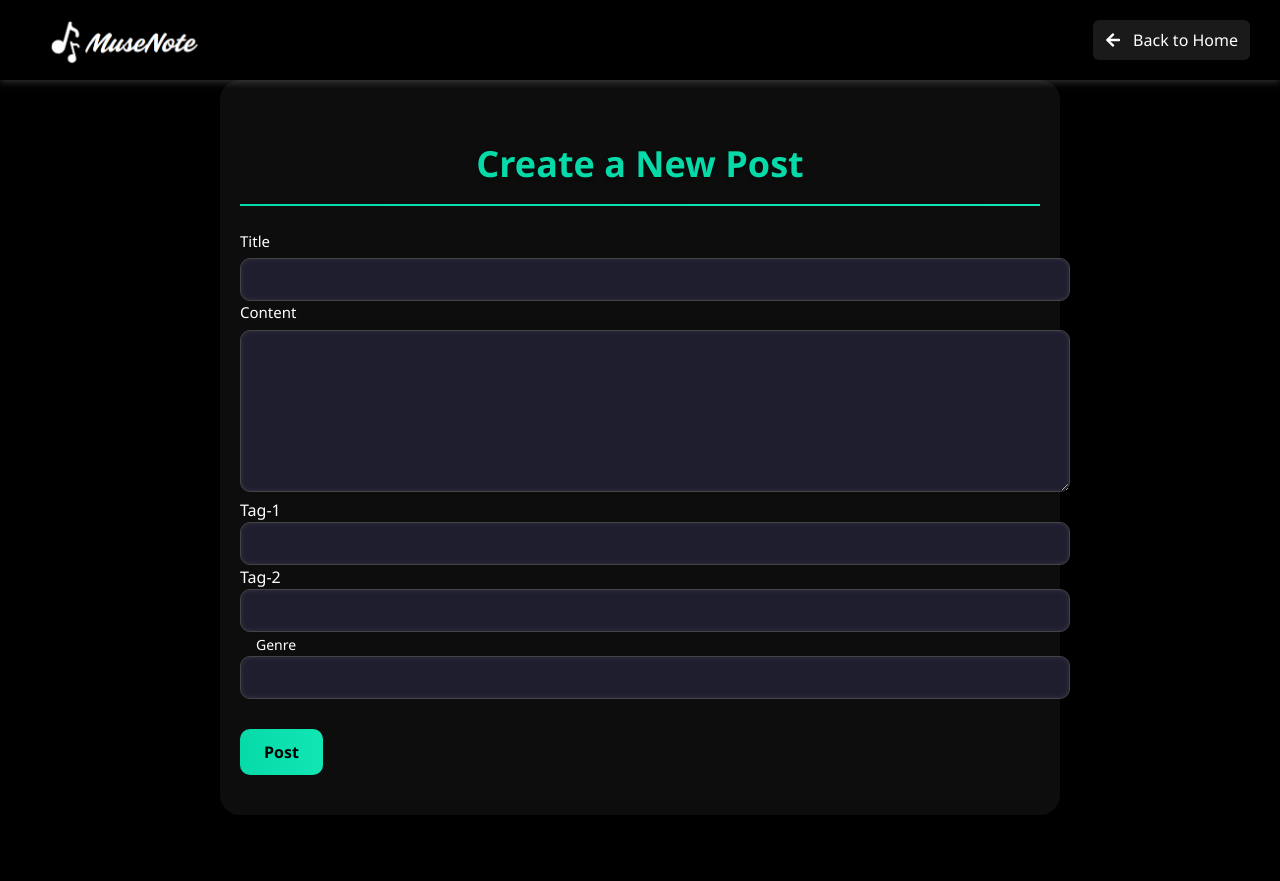
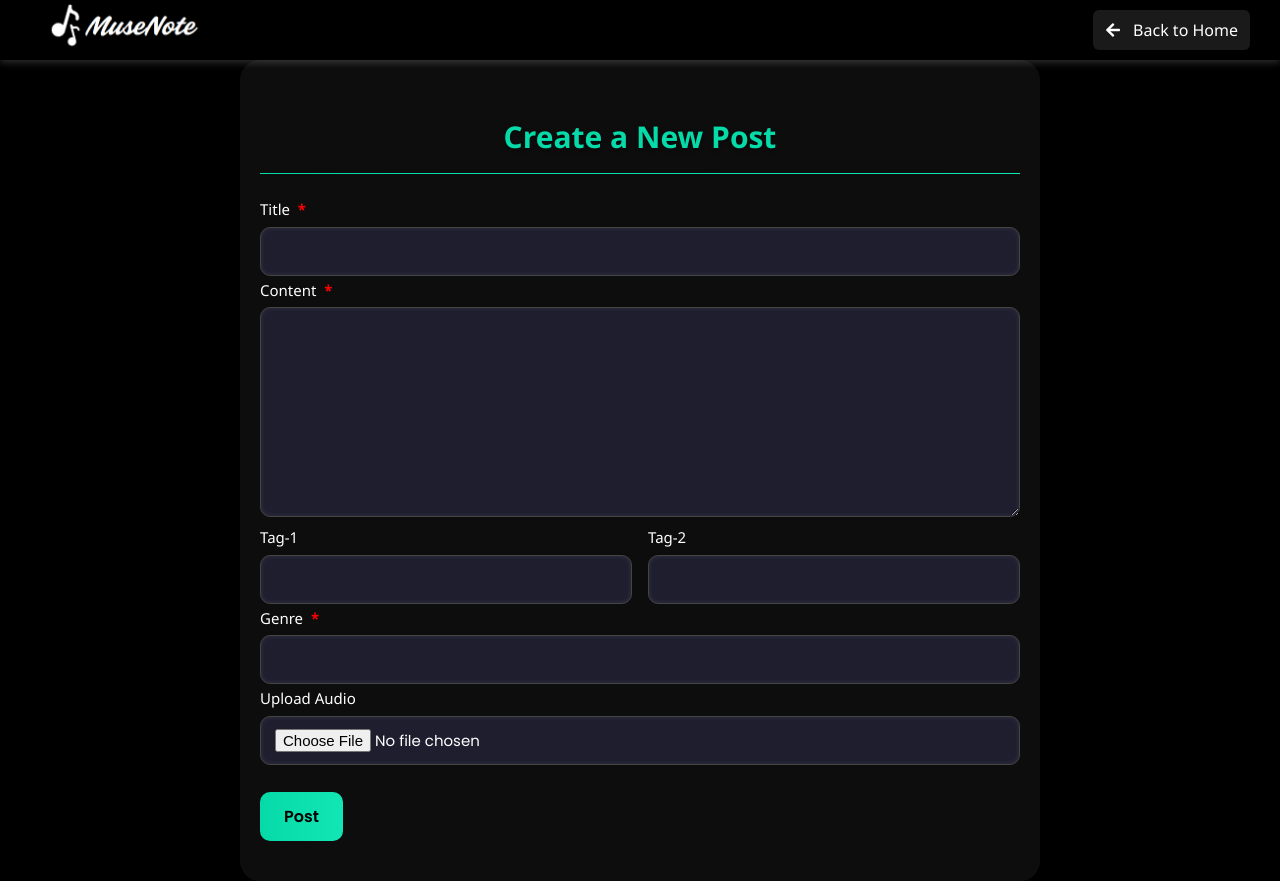
Before and after one commit to vaishke/MuseNote-Frontend, a React (Vite) app in the folder musenote/: page /create in a window 1280 px wide. Before the commit the page ends 815 px from the top, so only its background shows below. Built offline with nearby package versions, Linux system fonts and the light colour scheme; sample sign-in values are in the browser's storage; a web font is replaced by a local one.

Commit message:
added audio in postcreate page

```diff
--- a/musenote/src/components/HomePage.jsx
+++ b/musenote/src/components/HomePage.jsx
@@ -38,7 +38,7 @@ const HomePage = () => {
         console.error("Failed to fetch posts:", error);
         if (error.response?.status === 403) {
           alert("Session expired. Please login again.");
-          window.location.href = "/login";
+          window.location.href = "/";
         }
       }
     };
--- a/musenote/src/components/PostCreate.css
+++ b/musenote/src/components/PostCreate.css
@@ -1,3 +1,14 @@
+@import url('https://fonts.googleapis.com/css2?family=Poppins:wght@400;600;700&display=swap');
+
+/* Global box-sizing fix and font */
+* {
+    box-sizing: border-box;
+}
+
+body {
+    font-family:'Poppins', sans-serif;
+}
+
 .post-create {
     color: white;
     padding: 40px 20px;
@@ -22,19 +33,23 @@
 }
 
 .form-title {
-    font-size: 36px;
+    font-size: 30px;
     text-align: center;
     margin-bottom: 20px;
-    font-weight: bold;
+    font-weight: 700;
     color: #06daa8;
     text-shadow: 0 2px 4px rgba(0, 0, 0, 0.4);
 }
 
 .divider {
-    height: 2px;
+    height: 1px;
     background: linear-gradient(to right, #06daa8, #11e6b4);
     border: none;
     margin: 16px 0 24px;
+}
+
+.form-group {
+    margin-bottom: 3px;
 }
 
 .input-label {
@@ -42,7 +57,15 @@
     margin-bottom: 6px;
     font-size: 15px;
     color: white;
+    font-weight: 300;
 }
+
+.required {
+    color: red;
+    font-weight: bold;
+    margin-left: 4px;
+}
+
 
 .input-field,
 .textarea-field {
@@ -56,6 +79,7 @@
     outline: none;
     transition: all 0.3s ease;
     box-shadow: inset 0 0 5px rgba(255, 255, 255, 0.1);
+    font-family: 'Poppins', sans-serif;
 }
 
 .input-field:focus,
@@ -66,7 +90,7 @@
 }
 
 .submit-button {
-    margin-top: 30px;
+    margin-top: 24px;
     background: linear-gradient(to right, #06daa8, #11e6b4);
     color: black;
     border: none;
@@ -74,17 +98,15 @@
     font-size: 16px;
     border-radius: 10px;
     cursor: pointer;
-    font-weight: bold;
+    font-weight: 600;
     transition: transform 0.2s ease, background 0.3s ease;
+    font-family: 'Poppins', sans-serif;
 }
 
 .submit-button:hover {
     background: linear-gradient(to right, #06daa8, #11e6b4);
     transform: scale(1.05);
 }
-
-
-/* Reuse existing styles */
 
 .top-bar-post {
     display: flex;
@@ -130,4 +152,27 @@
     height: 4rem;
     width: auto;
     margin-left: .5rem;
+    margin-top: -0.9rem;
 }
+
+/* Tag layout styles */
+.tag-container {
+    display: flex;
+    gap: 16px;
+}
+
+.tag-container .input-group {
+    flex: 1;
+    min-width: 0;
+}
+
+.tag-container .input-group .input-label {
+    display: block;
+    margin-bottom: 6px;
+    font-size: 15px;
+    color: white;
+}
+
+.tag-container .input-group .input-field {
+    width: 100%;
+}
--- a/musenote/src/components/PostCreate.jsx
+++ b/musenote/src/components/PostCreate.jsx
@@ -1,5 +1,5 @@
-import React, { useState } from 'react';
-import { generatePath, Link } from 'react-router-dom';
+import React, { useState, useRef } from 'react';
+import { Link } from 'react-router-dom';
 import { FaArrowLeft } from 'react-icons/fa';
 import logo from '../assets/logo.png';
 import './PostCreate.css';
@@ -10,6 +10,13 @@ const PostCreate = () => {
   const [tag1, setTag1] = useState('');
   const [tag2, setTag2] = useState('');
   const [genre, setGenre] = useState('');
+  const [file, setFile] = useState(null);
+  const fileInputRef = useRef();
+
+  const handleFileChange = (e) => {
+    const selectedFile = e.target.files[0];
+    setFile(selectedFile);
+  };
 
   const handleSubmit = async (e) => {
     e.preventDefault();
@@ -35,6 +42,7 @@ const PostCreate = () => {
 
       if (response.ok) {
         alert("Post submitted successfully!");
+        fileInputRef.current.value = "";
         window.location.href = "/home";
       } else {
         const err = await response.json();
@@ -45,7 +53,6 @@ const PostCreate = () => {
       alert("An unexpected error occurred.");
     }
   };
-
 
   return (
     <div>
@@ -68,7 +75,10 @@ const PostCreate = () => {
         <div className="divider"></div>
 
         <form onSubmit={handleSubmit}>
-          <label className="input-label">Title</label>
+          <div className="form-group">
+            <label className="input-label">
+              Title <span className="required">*</span>
+            </label>
             <input
               type="text"
               className="input-field"
@@ -76,8 +86,12 @@ const PostCreate = () => {
               onChange={(e) => setTitle(e.target.value)}
               required
             />
+          </div>
 
-          <label className="input-label">Content</label>
+          <div className="form-group">
+            <label className="input-label">
+              Content <span className="required">*</span>
+            </label>
             <textarea
               className="textarea-field"
               rows="8"
@@ -85,26 +99,33 @@ const PostCreate = () => {
               onChange={(e) => setContent(e.target.value)}
               required
             ></textarea>
+          </div>
 
-          <label className="tag1">Tag-1</label>
+          <div className="form-group tag-container">
+            <div className="input-group">
+              <label className="input-label">Tag-1</label>
               <input
                 type="text"
                 className="input-field"
                 value={tag1}
                 onChange={(e) => setTag1(e.target.value)}
-            required
               />
-
-          <label className="tag2">Tag-2</label>
+            </div>
+            <div className="input-group">
+              <label className="input-label">Tag-2</label>
               <input
                 type="text"
                 className="input-field"
                 value={tag2}
                 onChange={(e) => setTag2(e.target.value)}
-            required
               />
+            </div>
+          </div>
 
-          <label className="genre">Genre</label>
+          <div className="form-group">
+            <label className="input-label">
+              Genre <span className="required">*</span>
+            </label>
             <input
               type="text"
               className="input-field"
@@ -112,6 +133,18 @@ const PostCreate = () => {
               onChange={(e) => setGenre(e.target.value)}
               required
             />
+          </div>
+
+          <div className="form-group">
+            <label className="input-label">Upload Audio</label>
+            <input
+              type="file"
+              accept=".mp3, .wav"
+              className="input-field"
+              onChange={handleFileChange}
+              ref={fileInputRef}
+            />
+          </div>
 
           <button type="submit" className="submit-button">Post</button>
         </form>
```
Lines whose indentation alone changed are shown as unchanged.
